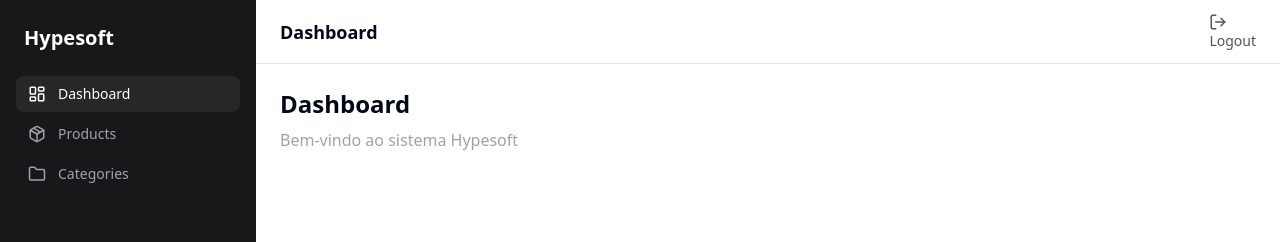
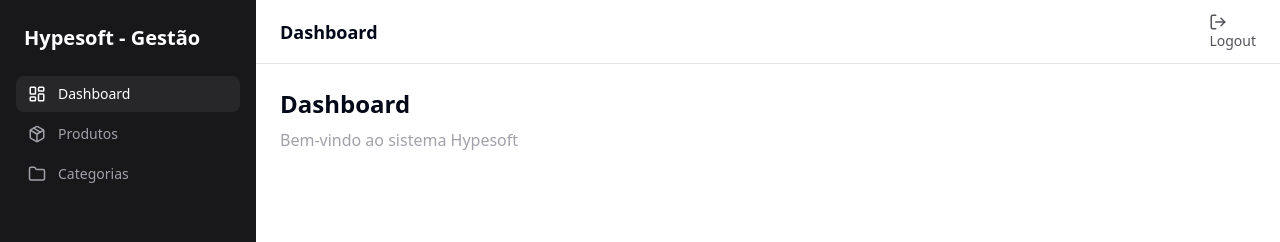
Before and after one commit to Damprelli11/hypesoft-challenge, a React app in the folder frontend/: page / in a window 1280 px wide. Shown: the top 242 px of the page. Built offline with nearby package versions, Linux system fonts and the light colour scheme; the HTML template or start-up script is replaced by a standard one.

Commit message:
feat(categories): route created on frontend

```diff
--- a/frontend/src/components/layout/Sidebar.tsx
+++ b/frontend/src/components/layout/Sidebar.tsx
@@ -3,8 +3,8 @@
 
 const menu = [
   { label: "Dashboard", path: "/", icon: LayoutDashboard },
-  { label: "Products", path: "/products", icon: Package },
-  { label: "Categories", path: "/categories", icon: Folder },
+  { label: "Produtos", path: "/products", icon: Package },
+  { label: "Categorias", path: "/categories", icon: Folder },
 ];
 
 export function Sidebar() {
@@ -12,7 +12,7 @@
 
   return (
     <aside className="w-64 bg-zinc-900 text-white min-h-screen">
-      <div className="p-6 text-xl font-bold">Hypesoft</div>
+      <div className="p-6 text-xl font-bold">Hypesoft - Gestão</div>
 
       <nav className="space-y-1 px-4">
         {menu.map((item) => {
--- a/frontend/src/hooks/useCategories.ts
+++ b/frontend/src/hooks/useCategories.ts
@@ -1,10 +1,13 @@
 import { useQuery } from "@tanstack/react-query";
+import { api } from "@/services/api";
 import type { Category } from "@/types/category";
-import { getCategories } from "@/services/categoryService";
 
 export function useCategories() {
   return useQuery<Category[]>({
     queryKey: ["categories"],
-    queryFn: getCategories,
+    queryFn: async () => {
+      const response = await api.get("/categories");
+      return response.data;
+    },
   });
 }
--- a/frontend/src/main.tsx
+++ b/frontend/src/main.tsx
@@ -1,17 +1,19 @@
 import React from "react";
 import ReactDOM from "react-dom/client";
-import App from "./App";
 import "./index.css";
 import { Toaster } from "sonner";
 import { QueryClient, QueryClientProvider } from "@tanstack/react-query";
+import { RouterProvider } from "react-router-dom";
+
+import { router } from "./routes";
 
 const queryClient = new QueryClient();
 
 ReactDOM.createRoot(document.getElementById("root")!).render(
   <React.StrictMode>
     <QueryClientProvider client={queryClient}>
-      <App />
+      <RouterProvider router={router} />
       <Toaster richColors position="top-right" />
     </QueryClientProvider>
-  </React.StrictMode>,
+  </React.StrictMode>
 );
```
